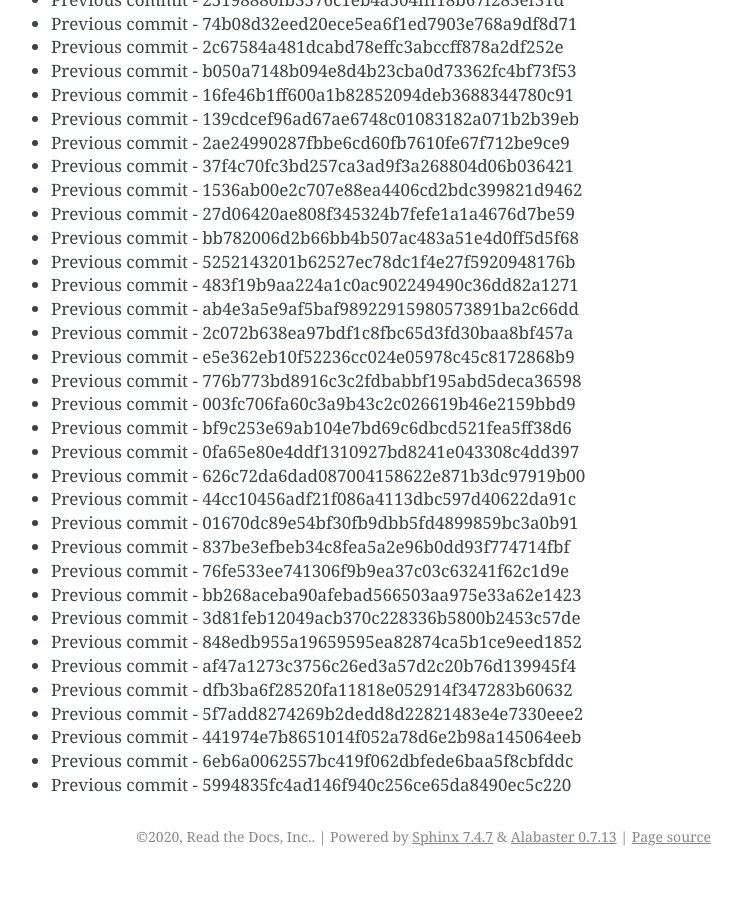
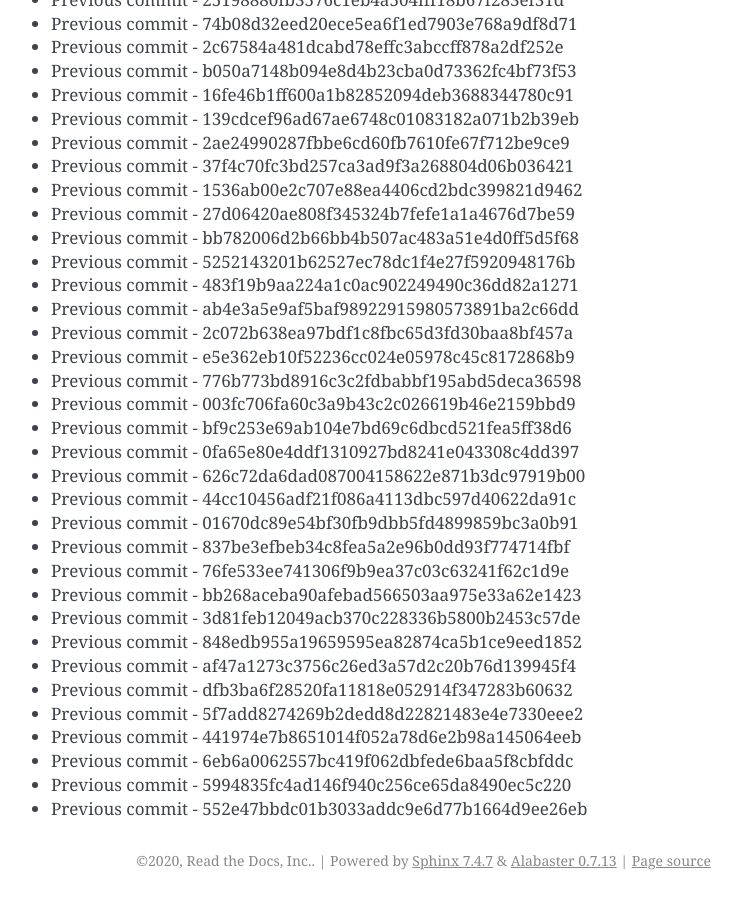
Before and after one commit to readthedocs/rtd-git-stresstest, a Sphinx documentation site: the page built from docs/updates.rst, in a window 1280 px wide and 900 px high, scrolled down 94939 px. Shown: the whole window, without its empty margins (399-1141 px from the left). Built offline with Sphinx 7.4.7, drawn with Linux system fonts in a browser that asks for light colours; before the commit the page ends 95815 px from its top, so only the background shows below that.

Commit message:
Generating commit from previous: 552e47bbdc01b3033addc9e6d77b1664d9ee26eb

```diff
--- a/docs/updates.rst
+++ b/docs/updates.rst
@@ -4021,3 +4021,4 @@ It can be tested for any performance characteristics.
 * Previous commit - 441974e7b8651014f052a78d6e2b98a145064eeb
 * Previous commit - 6eb6a0062557bc419f062dbfede6baa5f8cbfddc
 * Previous commit - 5994835fc4ad146f940c256ce65da8490ec5c220
+* Previous commit - 552e47bbdc01b3033addc9e6d77b1664d9ee26eb
```
